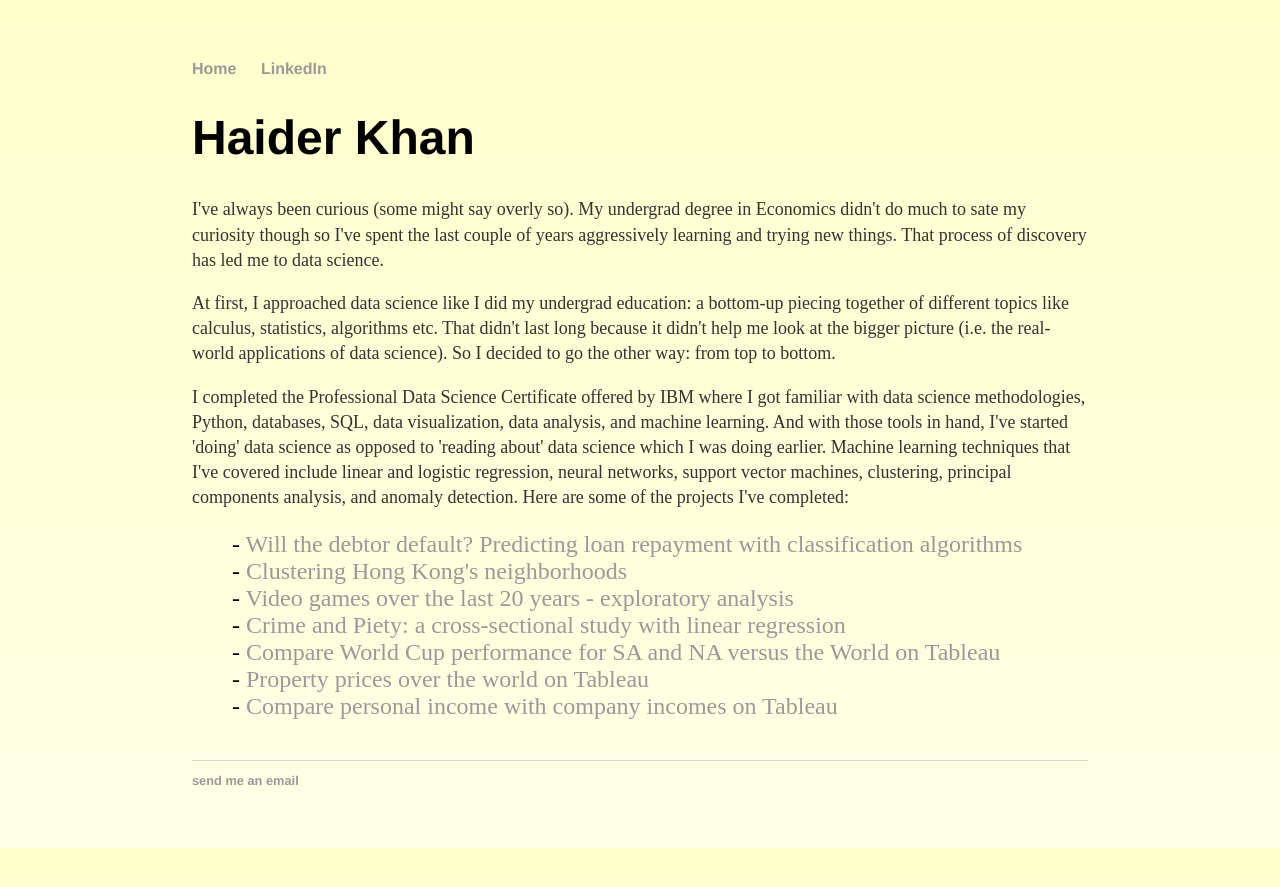
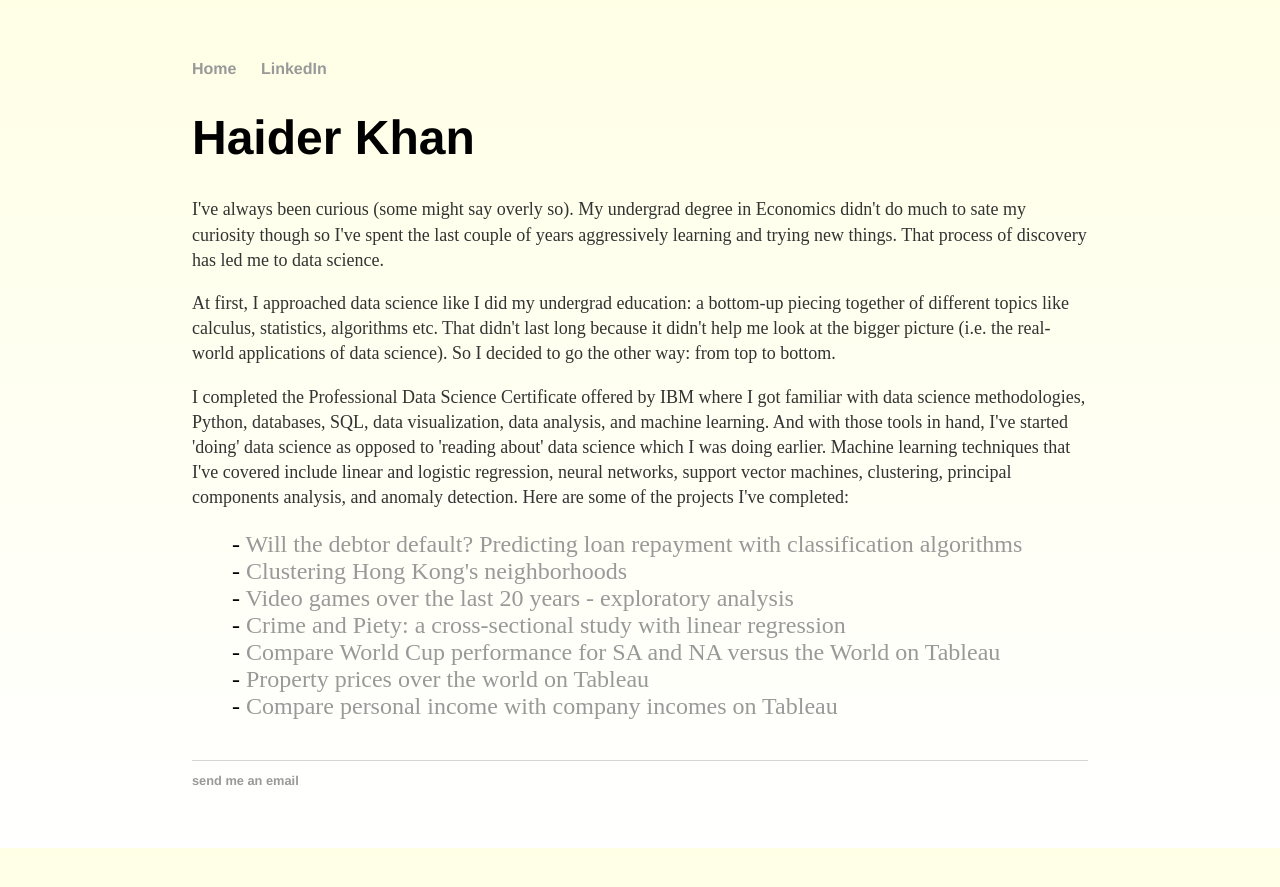
Before and after one commit to h2kh/h2kh.github.io, a Jekyll site: the page built from index.html, in a window 1280 px wide. Shown: the top 887 px of the page. Built offline with Jekyll 4.4.1, drawn with Linux system fonts in a browser that asks for light colours.

Commit message:
Update main.css

```diff
--- a/css/main.css
+++ b/css/main.css
@@ -1,11 +1,11 @@
 body {
     margin: 60px auto;
     width: 70%;
-    background: -webkit-linear-gradient(#ffffcc, #ffffe6);
-    background: -o-linear-gradient(#ffffcc, #ffffe6);
-    background: -moz-linear-gradient(#ffffcc, #ffffe6);
-    background: linear-gradient(#ffffcc, #ffffe6);
-    background-color: #ffffcc;
+    background: -webkit-linear-gradient(#ffffe6, #ffffff);
+    background: -o-linear-gradient(#ffffe6, #ffffff);
+    background: -moz-linear-gradient(#ffffe6, #ffffff);
+    background: linear-gradient(#ffffe6, #ffffff);
+    background-color: #ffffe6;
 }
 nav ul, footer ul {
     font-family:'Helvetica', 'Arial', 'Sans-Serif';
```
